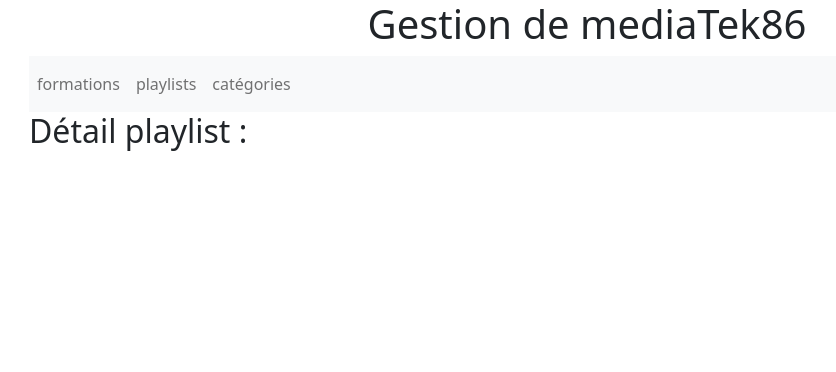
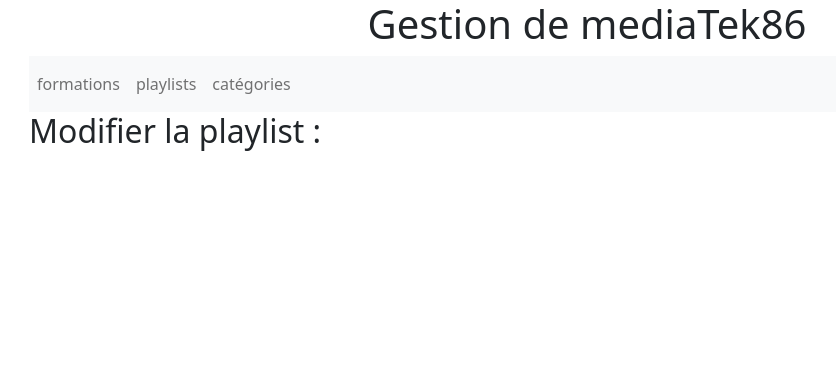
Before and after one commit to ka-ms-29/mediatekformation, a Symfony app: template templates/admin/admin.playlist.edit.html.twig in a window 1280 px wide. Shown: the top 372 px of the page, without its empty margins (53-889 px from the left). Run offline with Twig, Linux system fonts and the light colour scheme; the template is opened without the code that fills it, so the values that code supplies are empty; some libraries are stand-ins or nearby versions.

Commit message:
test deploiment continue avec github.

```diff
--- a/templates/admin/admin.formation.edit.html.twig
+++ b/templates/admin/admin.formation.edit.html.twig
@@ -1,6 +1,6 @@
 {% extends "baseadmin.html.twig" %}
 {% block body %}
-    <h2> Détail formation : </h2>
+    <h2> Modifer la formation : </h2>
     {{ include ('_admin.formation.form.html.twig') }}
 
 {% endblock %}
--- a/templates/admin/admin.playlist.edit.html.twig
+++ b/templates/admin/admin.playlist.edit.html.twig
@@ -1,6 +1,6 @@
 {% extends "baseadmin.html.twig" %}
 {% block body %}
-    <h2> Détail playlist : </h2>
+    <h2> Modifier la playlist : </h2>
     {{ form_start (formplaylist)}}
 
     {{ form_end (formplaylist)}}
```
